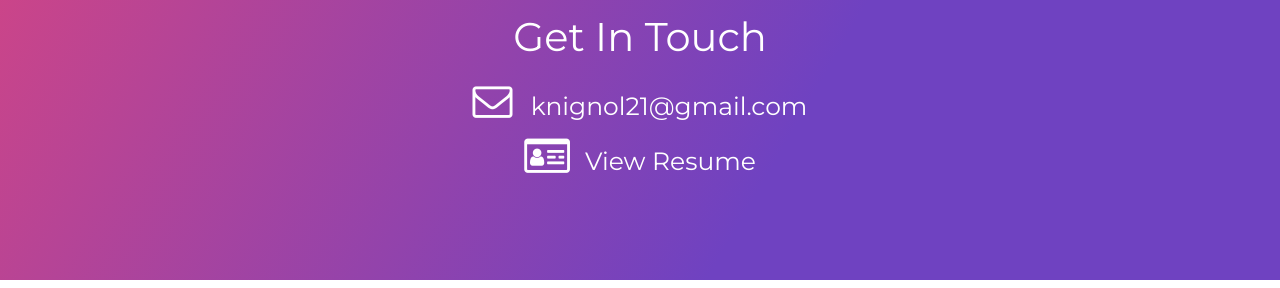
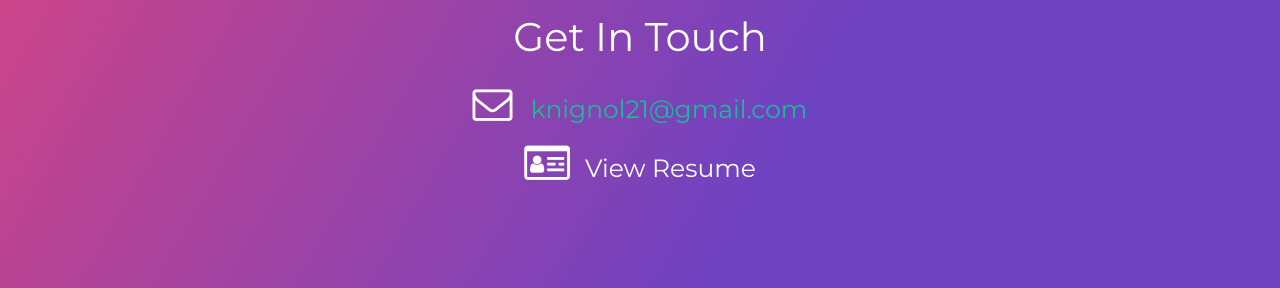
Before and after one commit to knignol/knignol.github.io, a plain HTML site: page index.html in a window 1280 px wide. Shown: the part 892-1180 px from the top of the page. Drawn offline with nearby package versions, Linux system fonts and the light colour scheme.

Commit message:
Update index.html

```diff
--- a/index.html
+++ b/index.html
@@ -66,7 +66,7 @@
             </div>
             <div class="row">
                 <div class="col text-center"><i class="fa fa-envelope-o d-inline-block"></i>
-                    <h1 class="text-center d-inline-block" style="margin-left: 15px;margin-top: 15px;margin-bottom: 15px;font-size: 25px;">knignol21@gmail.com</h1>
+                    <a class="text-center d-inline-block" style="margin-left: 15px;margin-top: 15px;margin-bottom: 15px;font-size: 25px;" href="mailto:knignol21@gmail.com">knignol21@gmail.com</a>
                 </div>
             </div>
             <div class="row" style="padding-bottom: 100px;">
```
